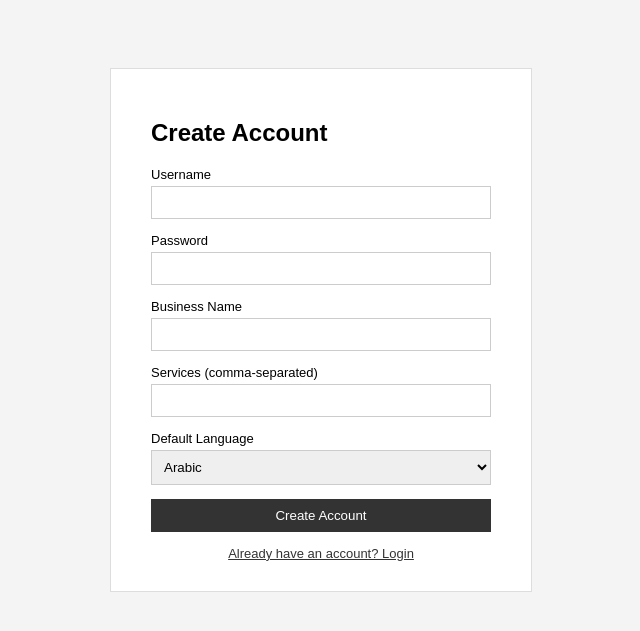
After one commit to natouahmed47-eng/filtrex-agent, a Flask app: page /register in a window 1280 px wide. The commit adds this page. Shown: the top 631 px of the page, without its empty margins (319-959 px from the left). Run offline with Flask 3, Linux system fonts and the light colour scheme.

Commit message:
Add user registration functionality with account creation form
Add a new registration route and template to allow users to create accounts, validate input, and store new user and business settings in the database.

Replit-Commit-Author: Agent
Replit-Commit-Session-Id: 0163c7e5-1495-4056-b09b-e490ceab106f
Replit-Commit-Checkpoint-Type: full_checkpoint
Replit-Commit-Event-Id: 8f57d70b-b8e6-4cfd-8073-84cd3f6dd34c
Replit-Commit-Screenshot-Url: https://storage.googleapis.com/screenshot-production-us-central1/d4067aea-10fe-4b6e-b646-e642f2728f44/0163c7e5-1495-4056-b09b-e490ceab106f/gG32TSp
Replit-Helium-Checkpoint-Created: true

```diff
--- a/app.py
+++ b/app.py
@@ -70,6 +70,41 @@ OPENAI_API_KEY = os.getenv("OPENAI_API_KEY")
 @app.route("/")
 def home():
     return render_template("index.html")
+
+@app.route("/register", methods=["GET", "POST"])
+def register():
+    error = None
+    if request.method == "POST":
+        username = request.form.get("username", "").strip()
+        password = request.form.get("password", "").strip()
+        business_name = request.form.get("business_name", "").strip()
+        raw_services = request.form.get("services", "")
+        services_str = ",".join(s.strip() for s in raw_services.split(",") if s.strip())
+        default_language = request.form.get("default_language", "ar").strip()
+        if not username or not password:
+            error = "Username and password are required."
+        else:
+            con = sqlite3.connect(DB_FILE)
+            existing = con.execute(
+                "SELECT id FROM users WHERE username = ?", (username,)
+            ).fetchone()
+            if existing:
+                con.close()
+                error = "Username already exists."
+            else:
+                cur = con.execute(
+                    "INSERT INTO users (username, password) VALUES (?, ?)",
+                    (username, password)
+                )
+                new_id = cur.lastrowid
+                con.execute(
+                    "INSERT INTO business_settings (user_id, business_name, services, default_language) VALUES (?, ?, ?, ?)",
+                    (new_id, business_name, services_str, default_language)
+                )
+                con.commit()
+                con.close()
+                return redirect(url_for("login"))
+    return render_template("register.html", error=error)
 
 @app.route("/login", methods=["GET", "POST"])
 def login():
--- a/templates/login.html
+++ b/templates/login.html
@@ -23,6 +23,7 @@
       <input type="password" name="password" placeholder="Password" required />
       <button type="submit">Login</button>
     </form>
+    <p style="margin-top:14px; font-size:13px; text-align:center;"><a href="/register" style="color:#333;">Create account</a></p>
   </div>
 </body>
 </html>
--- /dev/null
+++ b/templates/register.html
@@ -0,0 +1,48 @@
+<!DOCTYPE html>
+<html>
+<head>
+  <title>Create Account</title>
+  <style>
+    body { font-family: Arial, sans-serif; display: flex; justify-content: center; padding-top: 60px; background: #f4f4f4; }
+    .box { background: white; padding: 30px 40px; border: 1px solid #ddd; width: 340px; }
+    h2 { margin-bottom: 20px; }
+    label { display: block; font-size: 13px; margin-bottom: 4px; }
+    input, select { width: 100%; padding: 8px; margin-bottom: 14px; box-sizing: border-box; border: 1px solid #ccc; }
+    button { width: 100%; padding: 9px; background: #333; color: white; border: none; cursor: pointer; }
+    button:hover { background: #555; }
+    .error { color: red; margin-bottom: 12px; font-size: 14px; }
+    .login-link { margin-top: 14px; font-size: 13px; text-align: center; }
+    .login-link a { color: #333; }
+  </style>
+</head>
+<body>
+  <div class="box">
+    <h2>Create Account</h2>
+    {% if error %}
+    <p class="error">{{ error }}</p>
+    {% endif %}
+    <form method="POST">
+      <label>Username</label>
+      <input type="text" name="username" required />
+
+      <label>Password</label>
+      <input type="password" name="password" required />
+
+      <label>Business Name</label>
+      <input type="text" name="business_name" />
+
+      <label>Services (comma-separated)</label>
+      <input type="text" name="services" />
+
+      <label>Default Language</label>
+      <select name="default_language">
+        <option value="ar">Arabic</option>
+        <option value="en">English</option>
+      </select>
+
+      <button type="submit">Create Account</button>
+    </form>
+    <div class="login-link"><a href="/login">Already have an account? Login</a></div>
+  </div>
+</body>
+</html>
```
